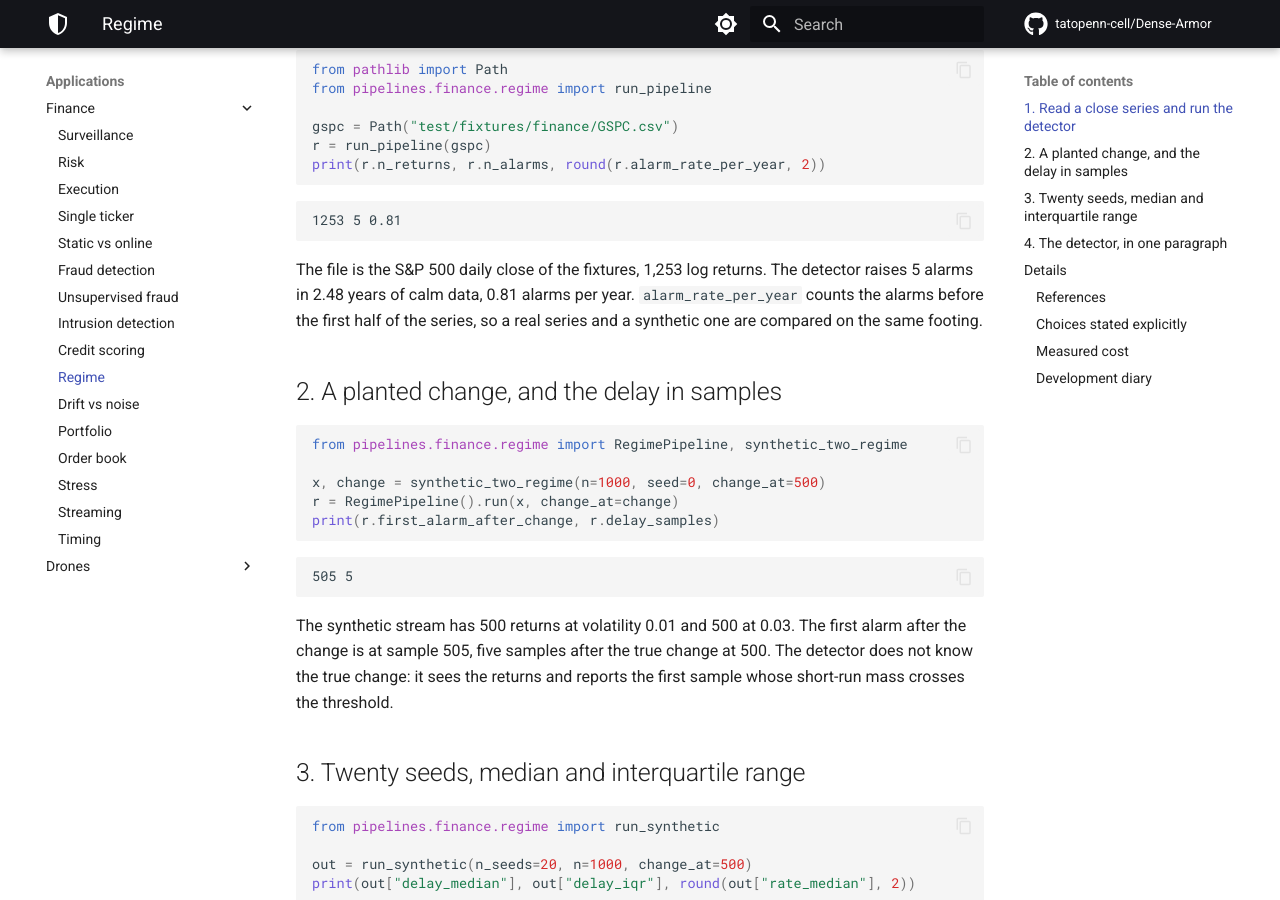
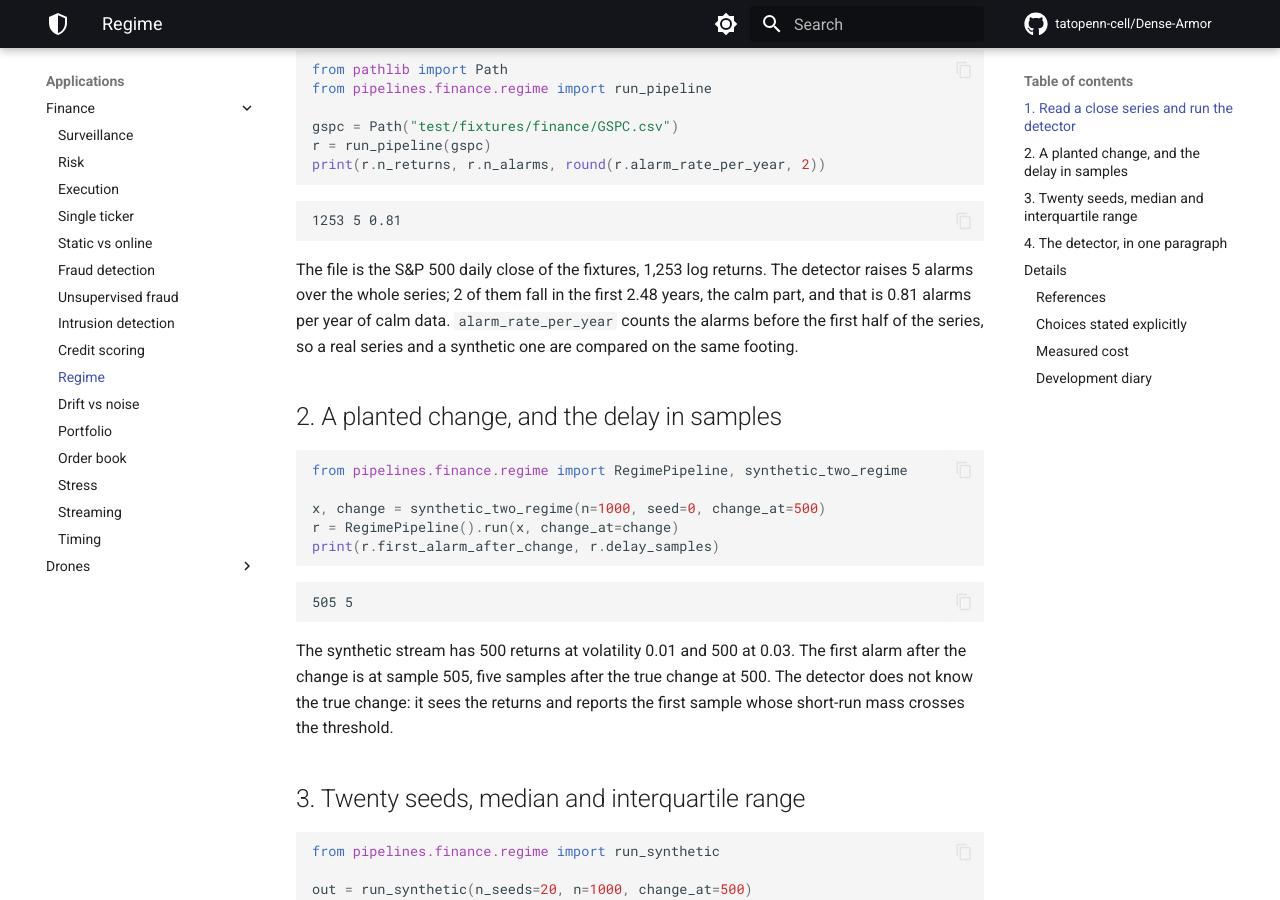
Before and after one commit to tatopenn-cell/Dense-Armor, an MkDocs documentation site: the page built from docs/finance/regime.md, in a window 1280 px wide and 900 px high, scrolled down 557 px. Built offline with MkDocs 1.6.1 and Material for MkDocs 9.7.7, drawn with Linux system fonts in a browser that asks for light colours; comment, search, counter and statistics services are not loaded.

Commit message:
taskF2 corrections: the alarm count in regime.md - the sentence said '5 alarms in 2.48 years of calm data, 0.81   alarms per year', and 5 in 2.48 years would be 2.0 per year, not   0.81: the 5 alarms are over the whole series, and 2 of them fall   in the first 2.48 years (the calm part). The alarms are at 252,   505, 758, 870, 873, and the calm part is the first 627 returns - the sentence now says 5 over the series, 2 in the first 2.48   years, 0.81 per year of calm data - freshness: three MATCH, mkdocs strict 0

````diff
--- a/docs/finance/regime.md
+++ b/docs/finance/regime.md
@@ -19,7 +19,7 @@ print(r.n_returns, r.n_alarms, round(r.alarm_rate_per_year, 2))
 1253 5 0.81
 ```
 
-The file is the S&P 500 daily close of the fixtures, 1,253 log returns. The detector raises 5 alarms in 2.48 years of calm data, 0.81 alarms per year. `alarm_rate_per_year` counts the alarms before the first half of the series, so a real series and a synthetic one are compared on the same footing.
+The file is the S&P 500 daily close of the fixtures, 1,253 log returns. The detector raises 5 alarms over the whole series; 2 of them fall in the first 2.48 years, the calm part, and that is 0.81 alarms per year of calm data. `alarm_rate_per_year` counts the alarms before the first half of the series, so a real series and a synthetic one are compared on the same footing.
 
 ## 2. A planted change, and the delay in samples
 
````
